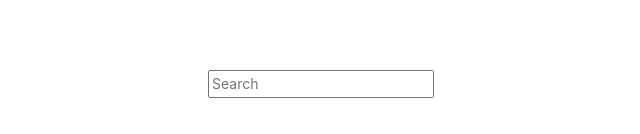
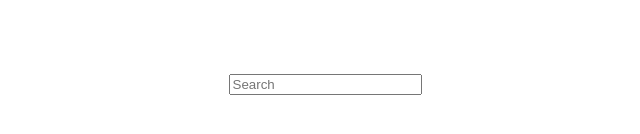
Before and after one commit to joseungjin/React-MedicineSearch-About, a React (Create React App) app: page / in a window 1280 px wide. Shown: the part 316-450 px from the top of the page, without its empty margins (319-959 px from the left). Built offline with nearby package versions, Linux system fonts and the light colour scheme.

Commit message:
css remove

```diff
--- a/src/componets/SearchBar/SearchBar.js
+++ b/src/componets/SearchBar/SearchBar.js
@@ -1,19 +1,16 @@
 import React, { Component } from "react";
-import Main from "../Main/Main";
-import {Input} from 'antd';
-import 'antd/dist/antd.min.css';
 
 function SearchBar({results, updateField, keyword}) {
-  const { Search } = Input;
+
   return (
       <div >
-          <input
+          <input style={{width:'100%', height:'100%'}}
           placeholder="Search"
           onChange={e => updateField("keyword", e.target.value)}
           />
       </div>
 
-  //<Search  placeholder="input search text"  enterButton onChange={e => updateField("keyword", e.target.value)} />
+
 
   )
 
```
